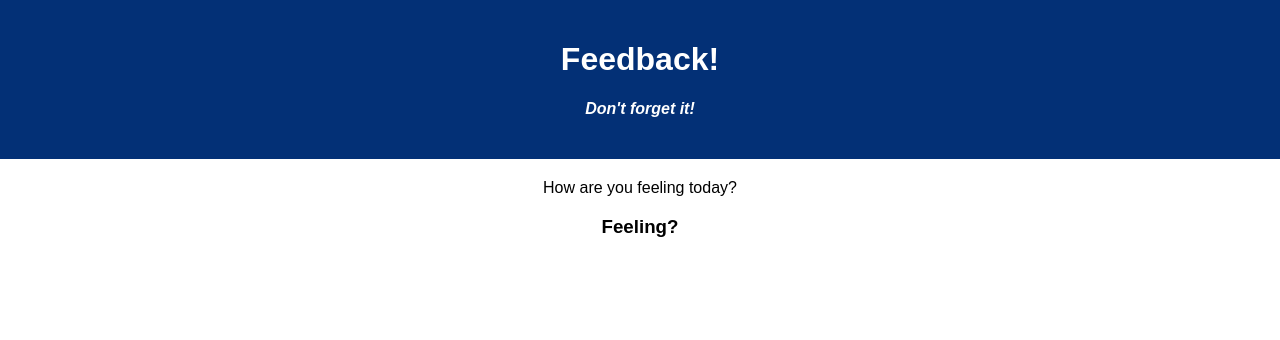
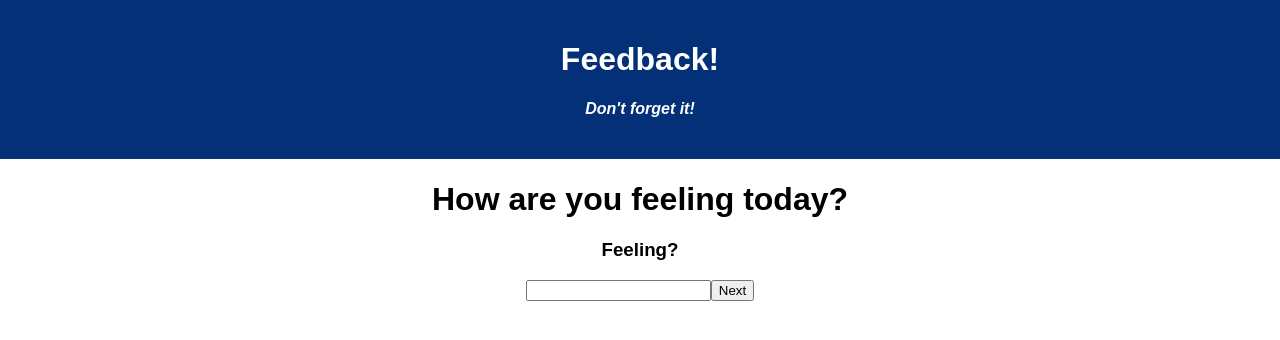
Before and after one commit to ajsuedkamp/weekend-redux-feedback-loop, a React (Create React App) app: page /#/ in a window 1280 px wide. Shown: the top 340 px of the page. Built offline with nearby package versions, Linux system fonts and the light colour scheme.

Commit message:
step up 4 routes for input forms

```diff
--- a/package.json
+++ b/package.json
@@ -9,8 +9,10 @@
     "pg": "^8.2.1",
     "react": "^17.0.1",
     "react-dom": "^17.0.1",
+    "react-redux": "^7.2.9",
     "react-router-dom": "^5.3.0",
-    "react-scripts": "^5.0.1"
+    "react-scripts": "^5.0.1",
+    "redux": "^4.2.0"
   },
   "devDependencies": {
     "nodemon": "^1.18.5"
--- a/src/components/App/App.jsx
+++ b/src/components/App/App.jsx
@@ -2,6 +2,10 @@ import React from 'react';
 import axios from 'axios';
 import './App.css';
 import Feeling from '../Feeling/Feeling';
+import Understanding from '../Understanding/Understanding';
+import Support from '../Support/Support';
+import Comments from '../Comments/Comments';
+import { HashRouter as Router, Route, Link } from 'react-router-dom';
 
 function App() {
 
@@ -11,7 +15,20 @@ function App() {
         <h1 className='App-title'>Feedback!</h1>
         <h4>Don't forget it!</h4>
       </header>
-      <Feeling></Feeling>
+      <Router>
+        <Route exact path="/">
+         <Feeling />
+        </Route>
+        <Route exact path="/2">
+          <Understanding />
+        </Route>
+        <Route exact path="/3">
+          <Support />
+        </Route>
+        <Route exact path="/4">
+          <Comments />
+        </Route>
+      </Router>
     </div>
   );
 }
--- a/src/components/Comments/Comments.jsx
+++ b/src/components/Comments/Comments.jsx
@@ -0,0 +1,15 @@
+
+const Comments = () => {
+
+    return (
+        <>
+            <h1>Any comments you want to leave?</h1>
+            <h3>Comments</h3>
+            <input></input>
+            <button className="button">Next</button>
+        </>
+
+    )
+}
+
+export default Comments;
--- a/src/components/Feeling/Feeling.jsx
+++ b/src/components/Feeling/Feeling.jsx
@@ -3,8 +3,10 @@ const Feeling = () => {
 
     return (
         <>
-            <p>How are you feeling today?</p>
+            <h1>How are you feeling today?</h1>
             <h3>Feeling?</h3>
+            <input></input>
+            <button className="button">Next</button>
         </>
 
     )
--- a/src/components/Support/Support.jsx
+++ b/src/components/Support/Support.jsx
@@ -0,0 +1,14 @@
+
+const Support = () => {
+
+    return (
+        <>
+            <h1>How well are you being supported?</h1>
+            <h3>Support?</h3>
+            <input></input>
+            <button className="button">Next</button>
+        </>
+    )
+}
+
+export default Support;
--- a/src/components/Understanding/Understanding.jsx
+++ b/src/components/Understanding/Understanding.jsx
@@ -0,0 +1,16 @@
+
+
+const Understanding = () => {
+
+    return(
+        <>
+            <h1>How well are you understanding the content?</h1>
+            <h3>Understanding?</h3>
+            <input></input>
+            <button>Next</button>
+        </>
+
+    )
+}
+
+export default Understanding;
```
Also changed, not shown: 1 other file (tests, documents, lock files or other folders).
